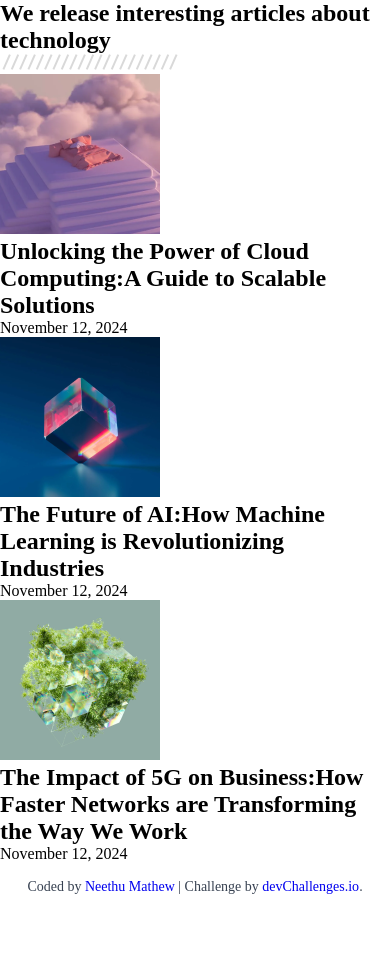
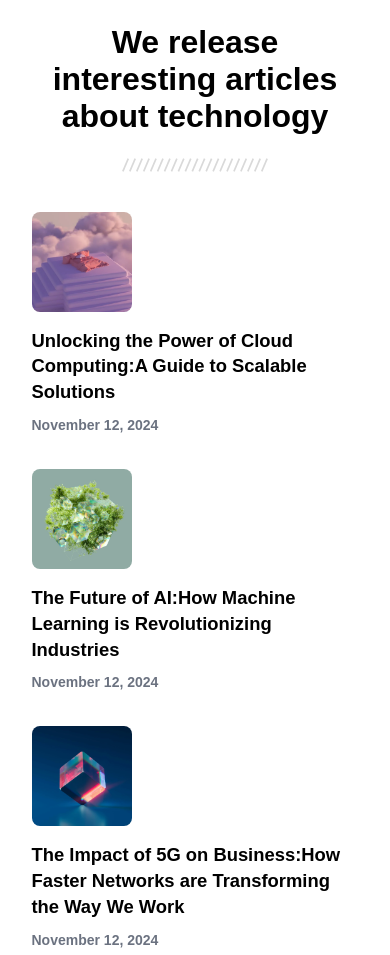
Before and after one commit to neethumathew315/simple-article-listing, a plain HTML site: page index.html in a window 390 px wide. Shown: the top 955 px of the page. Before the commit the page ends 895 px from the top, so only its background shows below. Drawn offline with Linux system fonts and the light colour scheme.

Commit message:
add mobile layout styling and update html structure

```diff
--- a/index.html
+++ b/index.html
@@ -23,6 +23,73 @@
 
       body {
         height: 100vh;
+        font-family: sans-serif;
+        line-height: 1.5rem;
+
+
+      }
+
+      main{
+        max-width: 375px;
+        width: 100%;
+        margin: 0 auto;
+        padding: 1.5rem;
+
+      }
+
+      .article-header{
+        text-align: center;
+
+      }
+
+      .article-header h1{
+        font-size: 2rem;
+        font-weight: bold;
+        line-height: 2.3rem;
+        text-align: center;
+      }
+
+      .article-header .seperator{
+        width: 150px;
+        display: block;
+        padding: 0.5rem 0;
+        margin: 1rem auto;
+        max-width: 100%;
+      }
+
+      section article {
+        display: flex;
+        flex-direction: column;
+        align-items: flex-start;
+        gap: 1rem;
+        margin-top: 2rem;
+      }
+
+      section article img{
+        width: 100px;
+        height: 100px;
+        object-fit: cover;
+        border-radius: 0.5rem;
+      }
+
+      section article .text {
+        display: flex;
+        flex-direction: column;
+        justify-content: space-between;
+      }
+
+      section article h2 {
+        font-size: 1.15rem;
+        text-align: left;
+        line-height: 1.4;
+        margin-bottom: 0.5rem;
+      }
+
+      section article time {
+        font-size: 0.875rem;
+        font-weight: bold;
+        color: #6b7280;
+        text-align: left;
       }
 
       .author-info {
@@ -35,33 +102,46 @@
       .author-info a {
         text-decoration: none;
       }
+
+
     </style>
   </head>
   <body>
 
     <main>
-      <section class="article-container"  aria-labelledby="main-heading">
+
         <header class="article-header">
           <h1 id="main-heading">We release interesting articles about technology</h1>
-          <img src="resources/Seperator.svg">
+          <img src="resources/Seperator.svg" class="seperator">
         </header>
+
+      <section class="article-container">
 
         <article aria-label="Cloud Computing Article">
           <img src="resources/photo_1.png" alt="Cloud computing visual" loading="lazy">
-          <h2>Unlocking the Power of Cloud Computing:A Guide to Scalable Solutions</h2>
-           <time datetime="2024-11-12">November 12, 2024</time>
+          <div class="text">
+            <h2>Unlocking the Power of Cloud Computing:A Guide to Scalable Solutions</h2>
+            <time class="time" datetime="2024-11-12">November 12, 2024</time>
+          </div>
+
         </article>
 
         <article aria-label="Artificial Intelligence Article">
-          <img src="resources/photo_2.png" alt="AI in technology" loading="lazy">
-          <h2>The Future of AI:How Machine Learning is Revolutionizing Industries</h2>
-          <time datetime="2024-11-12">November 12, 2024</time>
+          <img src="resources/photo_3.png" alt="AI in technology" loading="lazy">
+          <div class="text">
+            <h2>The Future of AI:How Machine Learning is Revolutionizing Industries</h2>
+            <time class="time" datetime="2024-11-12">November 12, 2024</time>
+          </div>
+
         </article>
 
         <article aria-label="5G Technology Article">
-          <img src="resources/photo_3.png" alt="5G technology impact" loading="lazy">
-          <h2>The Impact of 5G on Business:How Faster Networks are Transforming the Way We Work</h2>
-          <time datetime="2024-11-12">November 12, 2024</time>
+          <img src="resources/photo_2.png" alt="5G technology impact" loading="lazy">
+          <div class="text">
+            <h2>The Impact of 5G on Business:How Faster Networks are Transforming the Way We Work</h2>
+            <time class="time" datetime="2024-11-12">November 12, 2024</time>
+          </div>
+
         </article>
       </section>
     </main>
```
